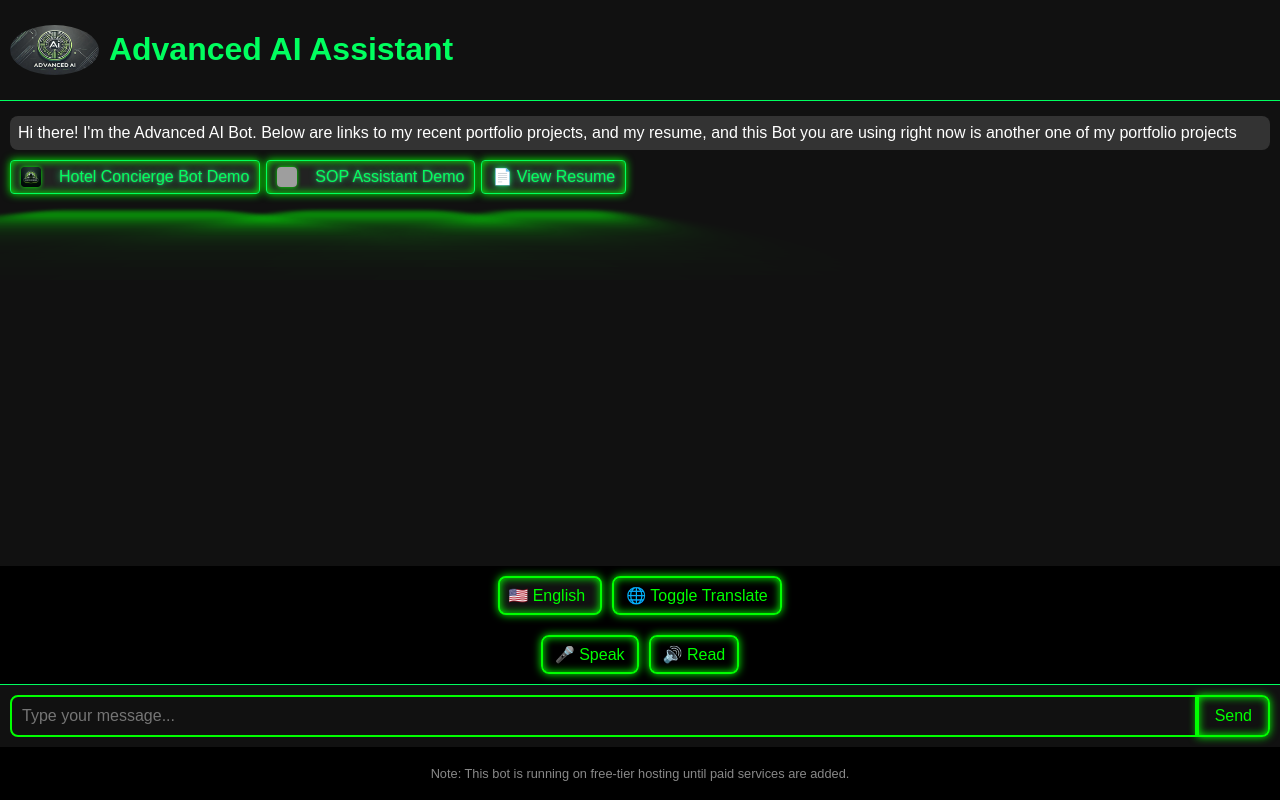
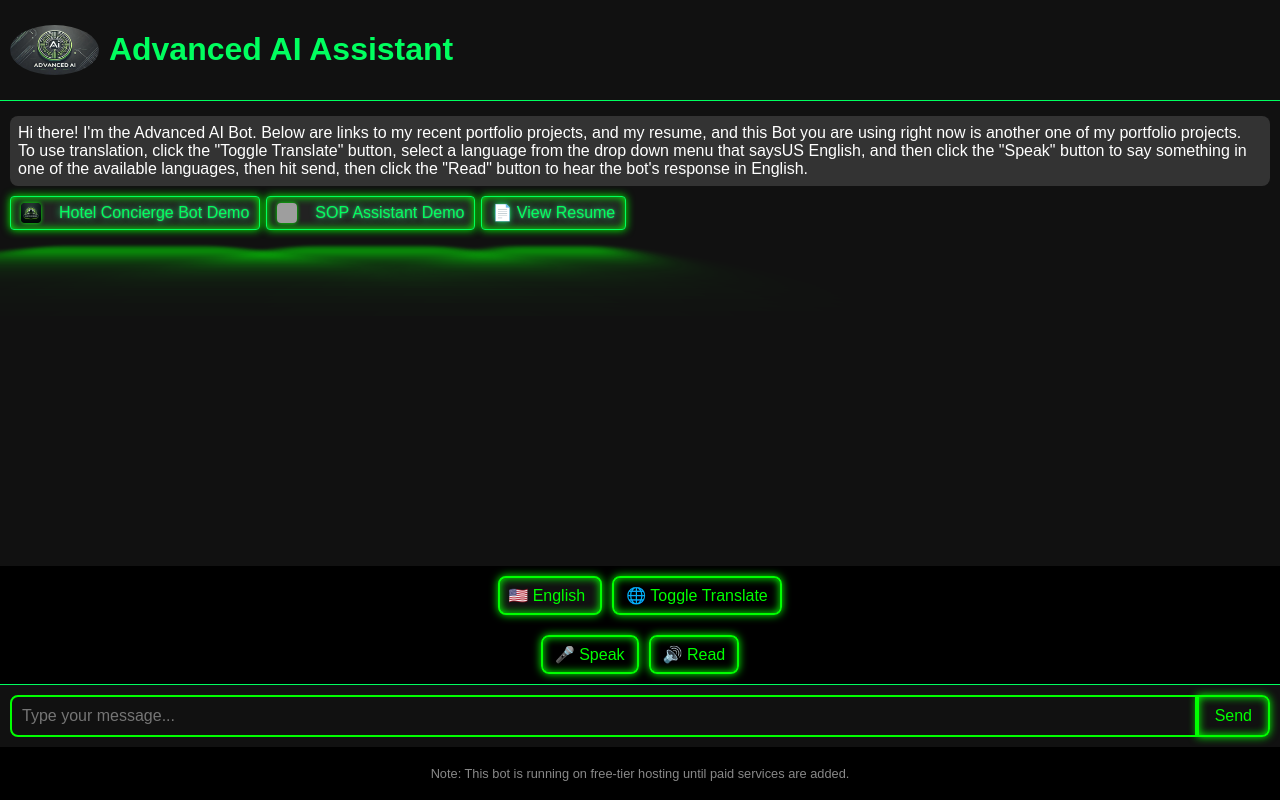
Before and after one commit to Dholc2021/Daniel-Holcomb-Portfolio, a plain HTML site: page fullscreen3.html in a window 1280 px wide. Drawn offline with Linux system fonts and the light colour scheme; grey boxes are pictures that could not be loaded.

Commit message:
Added translation instructions to bot text field

```diff
--- a/fullscreen3.html
+++ b/fullscreen3.html
@@ -16,7 +16,10 @@
   <div id="chat-container" class="chat-container">
     <div class="bot-message">
       Hi there! I'm the Advanced AI Bot. Below are links to my recent portfolio projects,
-      and my resume, and this Bot you are using right now is another one of my portfolio projects
+      and my resume, and this Bot you are using right now is another one of my portfolio projects.
+      To use translation, click the "Toggle Translate" button, select a language from the drop down
+       menu that saysUS English, and then click the "Speak" button to say something in one of the
+       available languages, then hit send, then click the "Read" button to hear the bot's response in English.
     </div>
 
     <div class="quick-replies">
```
